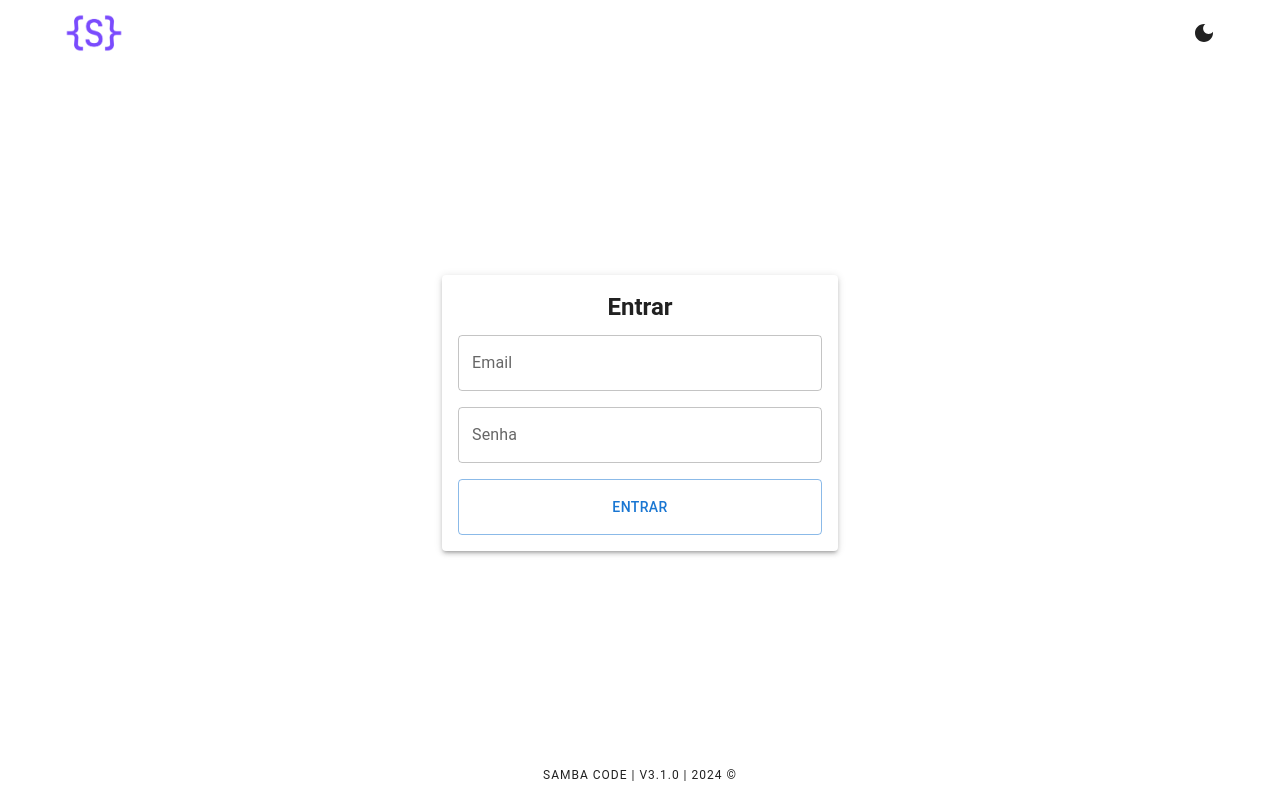
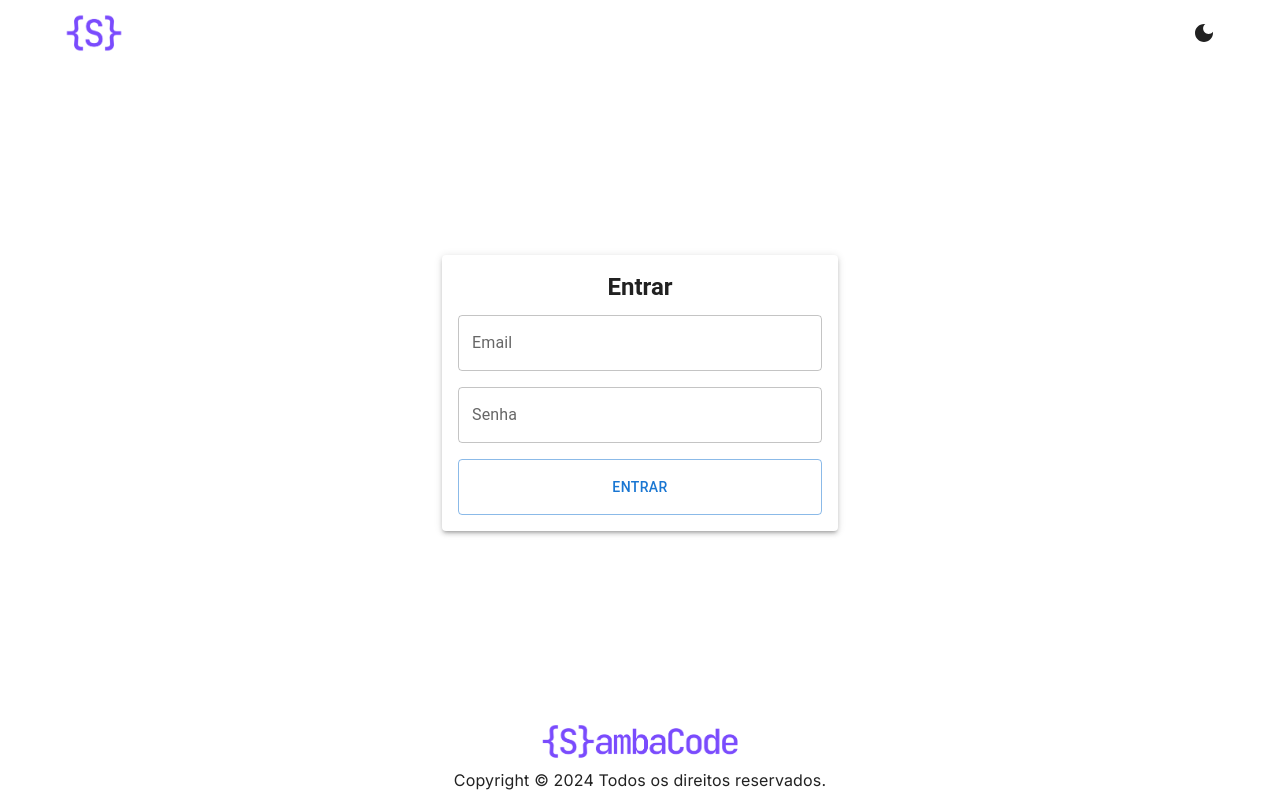
Before and after one commit to Samba-Technology/os-frontend, a Next.js app: page /auth/login in a window 1280 px wide. Built offline with nearby package versions, Linux system fonts and the light colour scheme.

Commit message:
Statistics visual fixes + login page visual change

```diff
--- a/src/app/app/ocurrences/statistics/page.tsx
+++ b/src/app/app/ocurrences/statistics/page.tsx
@@ -351,9 +351,9 @@ export default function OcurrencesStatistics() {
                                     series={[
                                         {
                                             data: [
-                                                { id: 0, value: visualizationData ? (visualizationData[0].value - (visualizationData[1].value + visualizationData[2].value)) : 0, label: 'Abertas', color: '#5e9cff' },
-                                                { id: 1, value: visualizationData ? visualizationData[2].value : 0, label: 'Canceladas', color: '#267aff' },
-                                                { id: 2, value: visualizationData ? visualizationData[1].value : 0, label: 'Resolvidas', color: '#024abd' },
+                                                { id: 0, value: visualizationData ? (visualizationData[0].value - (visualizationData[1].value + visualizationData[2].value)) : 0, label: 'Abertas', color: '#7052C6' },
+                                                { id: 1, value: visualizationData ? visualizationData[2].value : 0, label: 'Canceladas', color: '#7A4BFD' },
+                                                { id: 2, value: visualizationData ? visualizationData[1].value : 0, label: 'Resolvidas', color: '#4F30A6' },
                                             ],
                                             innerRadius: 10,
                                             outerRadius: 100,
@@ -378,8 +378,8 @@ export default function OcurrencesStatistics() {
                                     series={[
                                         {
                                             data: [
-                                                { id: 0, value: visualizationData ? (visualizationData[0].value - (visualizationData[1].value + visualizationData[2].value)) : 0, label: 'Não resolvidas', color: '#5e9cff' },
-                                                { id: 1, value: visualizationData ? visualizationData[1].value : 0, label: 'Resolvidas', color: '#024abd' },
+                                                { id: 0, value: visualizationData ? (visualizationData[0].value - (visualizationData[1].value + visualizationData[2].value)) : 0, label: 'Não resolvidas', color: '#7052C6' },
+                                                { id: 1, value: visualizationData ? visualizationData[1].value : 0, label: 'Resolvidas', color: '#4F30A6' },
                                             ],
                                             innerRadius: 10,
                                             outerRadius: 100,
--- a/src/app/auth/layout.tsx
+++ b/src/app/auth/layout.tsx
@@ -2,6 +2,7 @@
 import Header from "@/components/header/header"
 import AuthContext from "@/contexts/authContext"
 import { Typography } from "@mui/material"
+import Image from "next/image"
 import { useRouter } from "next/navigation"
 import { useContext, useEffect } from "react"
 
@@ -19,8 +20,14 @@ export default function AuthLayout({ children }: { children: React.ReactNode })
         <div className='flex flex-col justify-between h-screen'>
             <Header />
             {children}
-            <div className='flex justify-center pb-2'>
-                <Typography variant='overline'>Samba Code | V3.1.0 | 2024 ©</Typography>
+            <div className='flex flex-col items-center justify-center pb-2 gap-1'>
+                <Image
+                    src="/sambacode.png"
+                    width={200}
+                    height={50}
+                    alt="Samba Code Logo"
+                />
+                <p className="text-xs md:text-base">Copyright © 2024 Todos os direitos reservados.</p>
             </div>
         </div>
     )
--- a/src/app/layout.tsx
+++ b/src/app/layout.tsx
@@ -9,8 +9,8 @@ import { CssBaseline } from "@mui/material";
 const inter = Inter({ subsets: ["latin"] });
 
 export const metadata: Metadata = {
-  title: "Sistema de Ocorrências",
-  description: "Sistema de ocorrências realizado por Samba Technology",
+  title: "Ocorrências - Samba Code",
+  description: "Sistema de ocorrências produzido por Samba Code ©",
 };
 
 export default function RootLayout({
--- a/src/components/header/header.tsx
+++ b/src/components/header/header.tsx
@@ -34,7 +34,7 @@ export default function Header() {
                     src="/logo.png"
                     width={60}
                     height={60}
-                    alt="Picture of the author"
+                    alt="Samba Code Logo"
                 />
             </Box>
             <div className="flex gap-4">
```
Also changed, not shown: public/sambacode.png (added).
